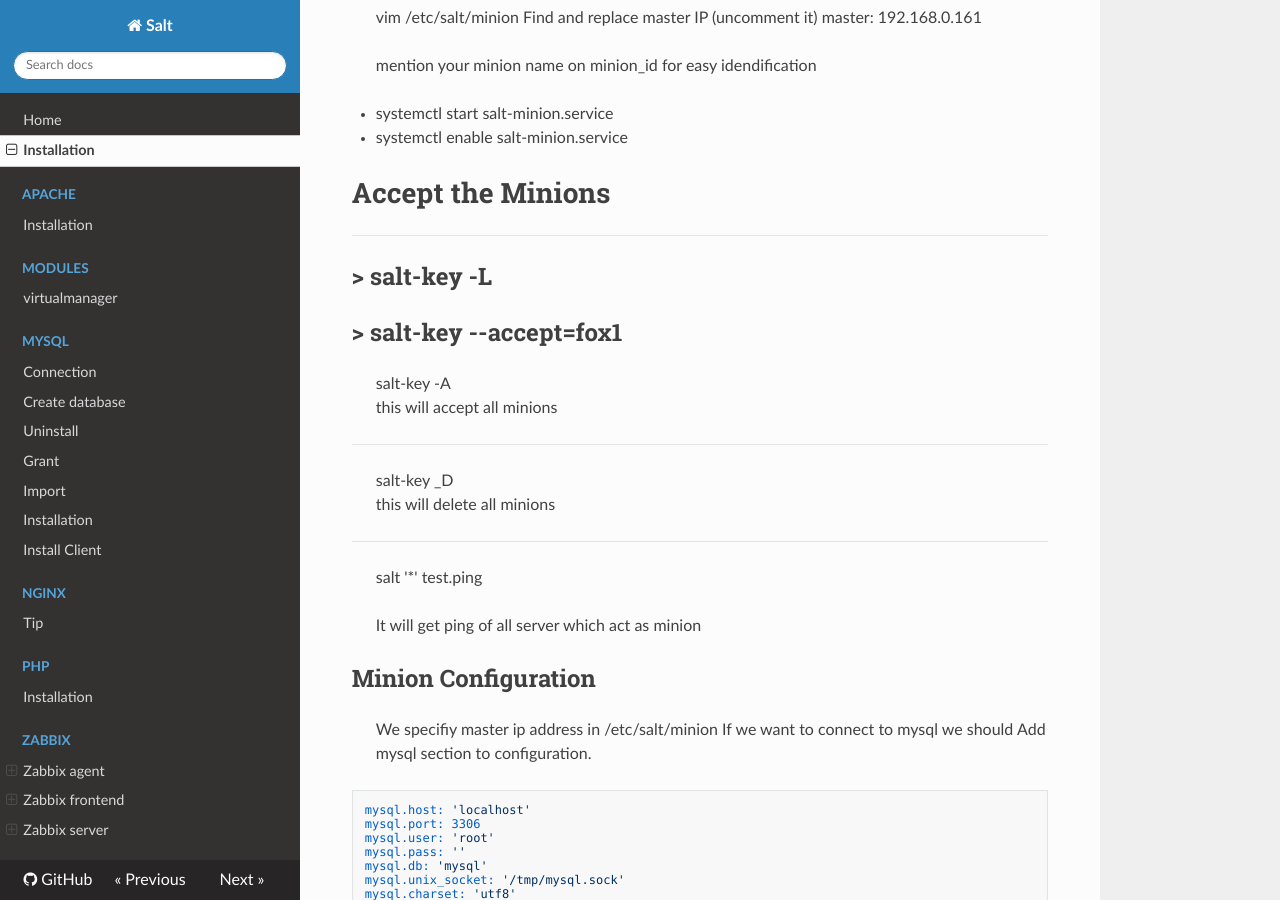
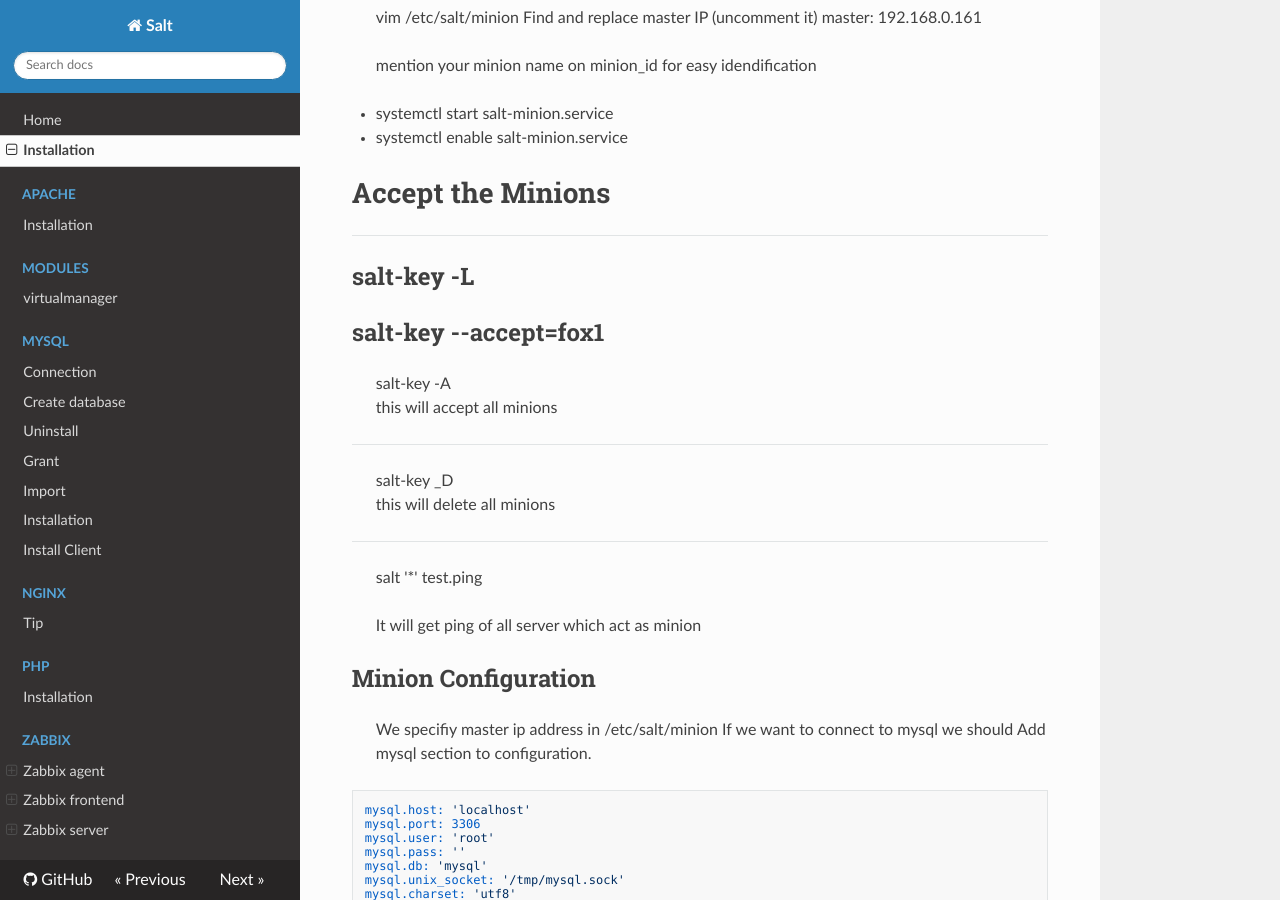
Before and after one commit to waterlili/SweatSalt, an MkDocs documentation site: the page built from docs/SaltStack.md, in a window 1280 px wide and 900 px high, scrolled down 1104 px. Built offline with MkDocs 1.6.1, drawn with Linux system fonts in a browser that asks for light colours; nearby versions of some CDN libraries.

```diff
--- a/docs/SaltStack.md
+++ b/docs/SaltStack.md
@@ -46,9 +46,9 @@ master: 192.168.0.161
 
 # Accept the Minions
 ---
-> salt-key -L
+salt-key -L
 ---
-> salt-key --accept=fox1
+salt-key --accept=fox1
 ---
 > salt-key -A</br>
 this will accept all minions
```
